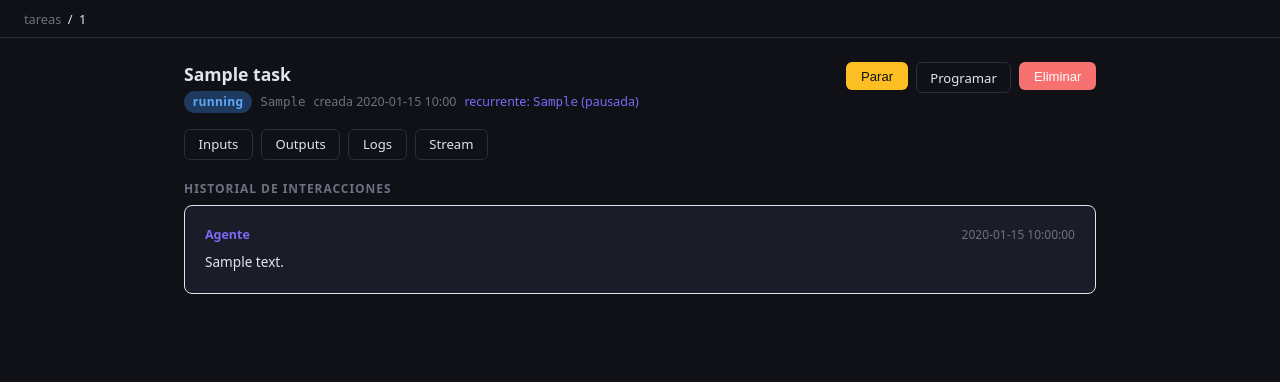
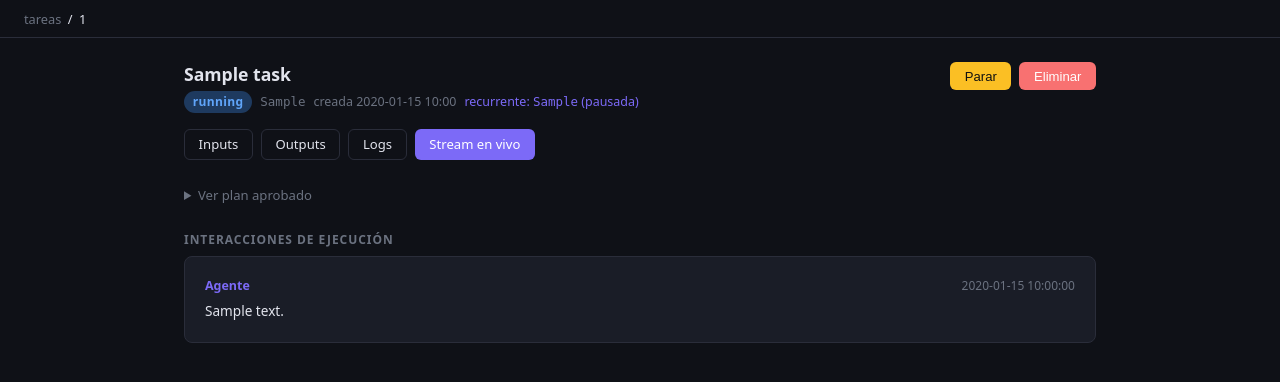
Before and after one commit to luantorv/nixbox, a FastAPI app: template layer1/templates/tasks/detail.html in a window 1280 px wide. Shown: the part 48-430 px from the top of the page. Run offline with FastAPI, Linux system fonts and the light colour scheme; the template is opened without the code that fills it: most values are stand-ins (such as "Sample title", 1, 10 or a date in 2020); parts of the project's set-up code (start-up, migrations or seed data) failed here and were passed over.

Commit message:
update templates

```diff
--- a/layer1/templates/tasks/detail.html
+++ b/layer1/templates/tasks/detail.html
@@ -33,16 +33,19 @@
   </div>
 
   <div class="btn-row" style="margin-top:0;">
-    {% if task.status == 'running' %}
+    {% set active_statuses = ['planning', 'awaiting_approval', 'running'] %}
+    {% if task.status in active_statuses %}
       <form method="post" action="/tasks/{{ task.id }}/stop">
         <button class="btn btn-warn">Parar</button>
       </form>
-    {% else %}
+    {% elif task.status in ['pending', 'completed', 'failed'] %}
       <form method="post" action="/tasks/{{ task.id }}/run">
         <button class="btn btn-primary">Ejecutar</button>
       </form>
     {% endif %}
+    {% if task.status not in active_statuses %}
       <a class="btn btn-ghost" href="/tasks/{{ task.id }}/schedule">Programar</a>
+    {% endif %}
     <form method="post" action="/tasks/{{ task.id }}/delete"
           onsubmit="return confirm('Eliminar tarea «{{ task.name }}»?')">
       <button class="btn btn-danger">Eliminar</button>
@@ -55,17 +58,91 @@
   <a class="btn btn-ghost" href="/tasks/{{ task.id }}/outputs">Outputs</a>
   <a class="btn btn-ghost" href="/tasks/{{ task.id }}/logs">Logs</a>
   {% if task.status == 'running' %}
-    <a class="btn btn-ghost" href="/tasks/{{ task.id }}/logs/stream">Stream</a>
+    <a class="btn btn-primary" href="/tasks/{{ task.id }}/logs/stream">Stream en vivo</a>
   {% endif %}
 </div>
 
-<p class="section-title">Historial de interacciones</p>
+{# ---- Fase de planificación ---- #}
+{% if task.status in ['planning', 'awaiting_approval'] %}
 
-{% if interactions %}
-  {% for interaction in interactions %}
-  <div class="card" style="margin-bottom:0.5rem; border-color: {% if interaction.role == 'user' %}var(--border){% else %}var(--accent){% endif %}20;">
-    <div style="display:flex; justify-content:space-between; align-items:center; margin-bottom:0.5rem;">
-      <span style="font-size:0.78rem; font-weight:600; color: {% if interaction.role == 'user' %}var(--text){% else %}var(--accent){% endif %};">
+  <p class="section-title">Plan de acción</p>
+
+  {% if task.status == 'planning' %}
+    <div class="card" style="border-color: var(--accent)30;">
+      <div style="display:flex; align-items:center; gap:0.5rem; color:var(--accent); font-size:0.85rem;">
+        <span style="animation: pulse 1.5s infinite;">●</span>
+        Generando plan…
+      </div>
+    </div>
+    <style>
+      @keyframes pulse { 0%,100%{opacity:1} 50%{opacity:0.3} }
+    </style>
+    <script>setTimeout(() => location.reload(), 3000);</script>
+
+  {% elif task.status == 'awaiting_approval' and current_plan %}
+    <div class="card" style="border-color: var(--warn)40;">
+      <div style="font-size:0.78rem; color:var(--warn); margin-bottom:0.75rem; font-weight:600;">
+        Esperando tu aprobación
+      </div>
+      <div class="markdown-plan">{{ current_plan }}</div>
+    </div>
+
+    <div class="btn-row">
+      <form method="post" action="/tasks/{{ task.id }}/approve">
+        <button class="btn btn-primary">Aprobar y ejecutar</button>
+      </form>
+    </div>
+
+    <p class="section-title" style="margin-top:1.25rem;">Pedir cambios al plan</p>
+    <div class="card">
+      <form method="post" action="/tasks/{{ task.id }}/revise">
+        <div class="field">
+          <textarea name="feedback" required
+            placeholder="Describí qué cambios necesita el plan…"></textarea>
+        </div>
+        <button type="submit" class="btn btn-ghost">Enviar feedback</button>
+      </form>
+    </div>
+  {% endif %}
+
+  {# Historial de revisiones #}
+  {% if planning | length > 2 %}
+  <p class="section-title" style="margin-top:1.25rem;">Historial de revisiones</p>
+  {% for interaction in planning %}
+    {% if not loop.first %}
+    <div class="card" style="margin-bottom:0.4rem; border-color: {% if interaction.role == 'user' %}var(--border){% else %}var(--accent)20{% endif %};">
+      <div style="display:flex; justify-content:space-between; margin-bottom:0.4rem;">
+        <span style="font-size:0.78rem; font-weight:600; color:{% if interaction.role == 'user' %}var(--text){% else %}var(--accent){% endif %};">
+          {{ 'Usuario' if interaction.role == 'user' else 'Orquestador' }}
+        </span>
+        <span style="font-size:0.75rem; color:var(--muted);">{{ interaction.created_at.strftime('%H:%M:%S') }}</span>
+      </div>
+      <p style="font-size:0.83rem; line-height:1.6; white-space:pre-wrap; color:var(--muted);">{{ interaction.content[:400] }}{% if interaction.content|length > 400 %}…{% endif %}</p>
+    </div>
+    {% endif %}
+  {% endfor %}
+  {% endif %}
+
+{# ---- Fase de ejecución / completada ---- #}
+{% else %}
+
+  {% if current_plan %}
+  <details style="margin-bottom:1rem;">
+    <summary style="cursor:pointer; font-size:0.82rem; color:var(--muted); padding:0.4rem 0;">
+      Ver plan aprobado
+    </summary>
+    <div class="card" style="margin-top:0.5rem;">
+      <div class="markdown-plan">{{ current_plan }}</div>
+    </div>
+  </details>
+  {% endif %}
+
+  {% if execution %}
+  <p class="section-title">Interacciones de ejecución</p>
+  {% for interaction in execution %}
+  <div class="card" style="margin-bottom:0.4rem;">
+    <div style="display:flex; justify-content:space-between; margin-bottom:0.4rem;">
+      <span style="font-size:0.78rem; font-weight:600; color:{% if interaction.role == 'user' %}var(--text){% else %}var(--accent){% endif %};">
         {{ 'Usuario' if interaction.role == 'user' else 'Agente' }}
       </span>
       <span style="font-size:0.75rem; color:var(--muted);">{{ interaction.created_at.strftime('%Y-%m-%d %H:%M:%S') }}</span>
@@ -73,12 +150,11 @@
     <p style="font-size:0.85rem; line-height:1.6; white-space:pre-wrap;">{{ interaction.content }}</p>
   </div>
   {% endfor %}
-{% else %}
-  <p class="empty">Sin interacciones aún.</p>
   {% endif %}
 
-{% if task.status != 'running' %}
-<p class="section-title" style="margin-top:1.5rem;">Enviar prompt</p>
+  {# Prompt adicional solo cuando la tarea no está activa #}
+  {% if task.status in ['completed', 'failed', 'cancelled'] %}
+  <p class="section-title" style="margin-top:1.5rem;">Enviar prompt adicional</p>
   <div class="card">
     <form method="post" action="/tasks/{{ task.id }}/prompt">
       <div class="field">
@@ -89,4 +165,14 @@
     </form>
   </div>
   {% endif %}
+
+{% endif %}
+
+<style>
+  .markdown-plan { font-size:0.85rem; line-height:1.7; }
+  .markdown-plan h2 { font-size:0.9rem; font-weight:600; margin:0.75rem 0 0.3rem; color:var(--text); }
+  .markdown-plan ul, .markdown-plan ol { padding-left:1.25rem; margin:0.3rem 0; }
+  .markdown-plan li { margin-bottom:0.2rem; }
+  .markdown-plan p { margin:0.3rem 0; }
+</style>
 {% endblock %}
```
Also changed, not shown: layer1/templates/tasks/list.html (+7 -11 lines). Lines whose indentation alone changed are shown as unchanged.
